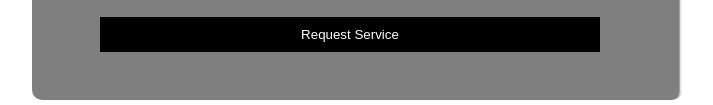
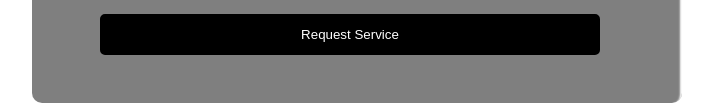
Before and after one commit to emptylis/reparo, a plain HTML site: page form.html in a window 1280 px wide. Shown: the part 581-686 px from the top of the page, without its empty margins (283-996 px from the left). Drawn offline with Linux system fonts and the light colour scheme.

Commit message:
add rounded corners to form button

```diff
--- a/style.css
+++ b/style.css
@@ -93,7 +93,7 @@ body{
 
 #sub{
     margin: 20px 0px 20px 40px;
-    border:none;
+    border:3px solid black;
     padding: 10px;
     text-align: center;
     display: block;
@@ -101,6 +101,7 @@ body{
     background-color: black;
     color: white;
     cursor: pointer;
+    border-radius: 5px;
 }
 
 #sub:hover{
```
